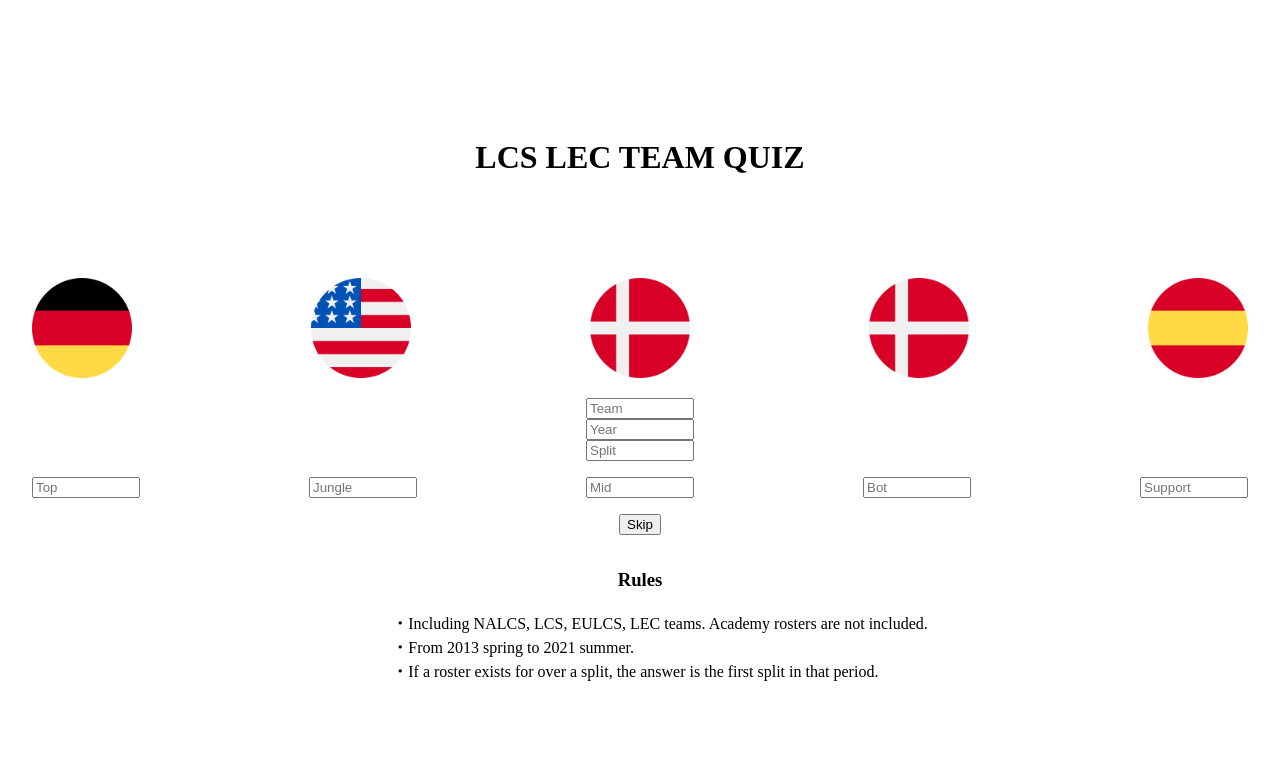
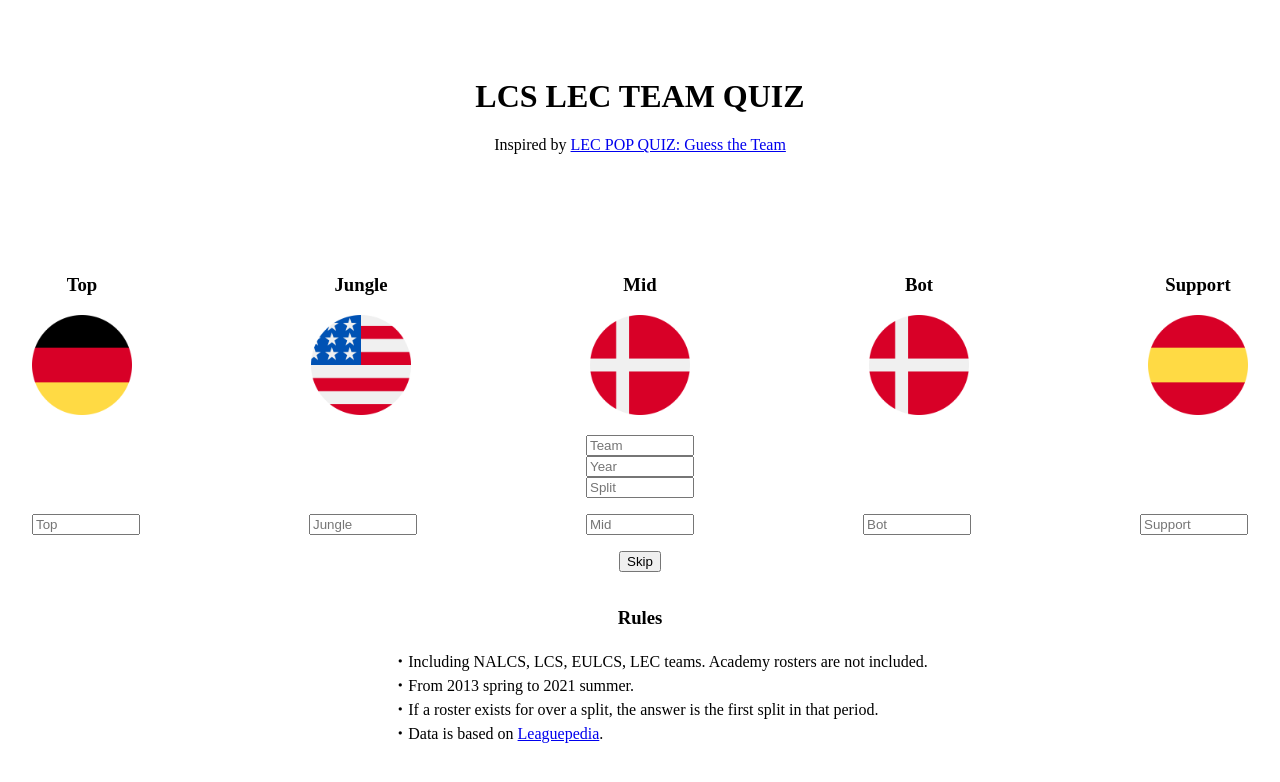
Before and after one commit to AsukaCHikaru/lcs-lec-team-quiz, a Svelte app: page / in a window 1280 px wide. Shown: the top 782 px of the page. Built offline with nearby package versions, Linux system fonts and the light colour scheme.

Commit message:
add: rules and some text

```diff
--- a/src/components/Player.svelte
+++ b/src/components/Player.svelte
@@ -1,12 +1,18 @@
 <script>
+  import { positionNameMap } from '../constants/string';
+
   export let player;
 </script>
 
 <div class="player-wrapper">
+  <h3>{positionNameMap[player.position.toLowerCase()]}</h3>
   <img src={`assets/${player.nationality}.png`} alt={player.nationality}>
 </div>
 
 <style>
+  h3 {
+    text-align: center;
+  }
   img {
     width: 100px;
   }
--- a/src/components/Rules.svelte
+++ b/src/components/Rules.svelte
@@ -4,6 +4,7 @@
     <li>Including NALCS, LCS, EULCS, LEC teams. Academy rosters are not included.</li>
     <li>From 2013 spring to 2021 summer.</li>
     <li>If a roster exists for over a split, the answer is the first split in that period.</li>
+    <li>Data is based on <a href="https://lol.fandom.com/wiki/League_of_Legends_Esports_Wiki" rel="noreferrer noopener" target="_blank">Leaguepedia</a>.</li>
   </ul>
 </div>
 
--- a/src/components/Title.svelte
+++ b/src/components/Title.svelte
@@ -1,5 +1,6 @@
 <div class="title-wrapper">
   <h1 class="title">LCS LEC TEAM QUIZ</h1>
+  <h4>Inspired by <a href="https://www.youtube.com/watch?v=W-bWki07A4g" rel="noreferrer nopener" target="_blank">LEC POP QUIZ: Guess the Team</a></h4>
 </div>
 
 <style>
@@ -7,4 +8,8 @@
     text-align: center;
     margin-bottom: 5em;
   }
+
+  h4 {
+    font-weight: 300;
+  }
 </style>
--- /dev/null
+++ b/src/constants/string.js
@@ -0,0 +1,7 @@
+export const positionNameMap = {
+  top: 'Top',
+  jg: 'Jungle',
+  mid: 'Mid',
+  bot: 'Bot',
+  spt: 'Support',
+};
```
